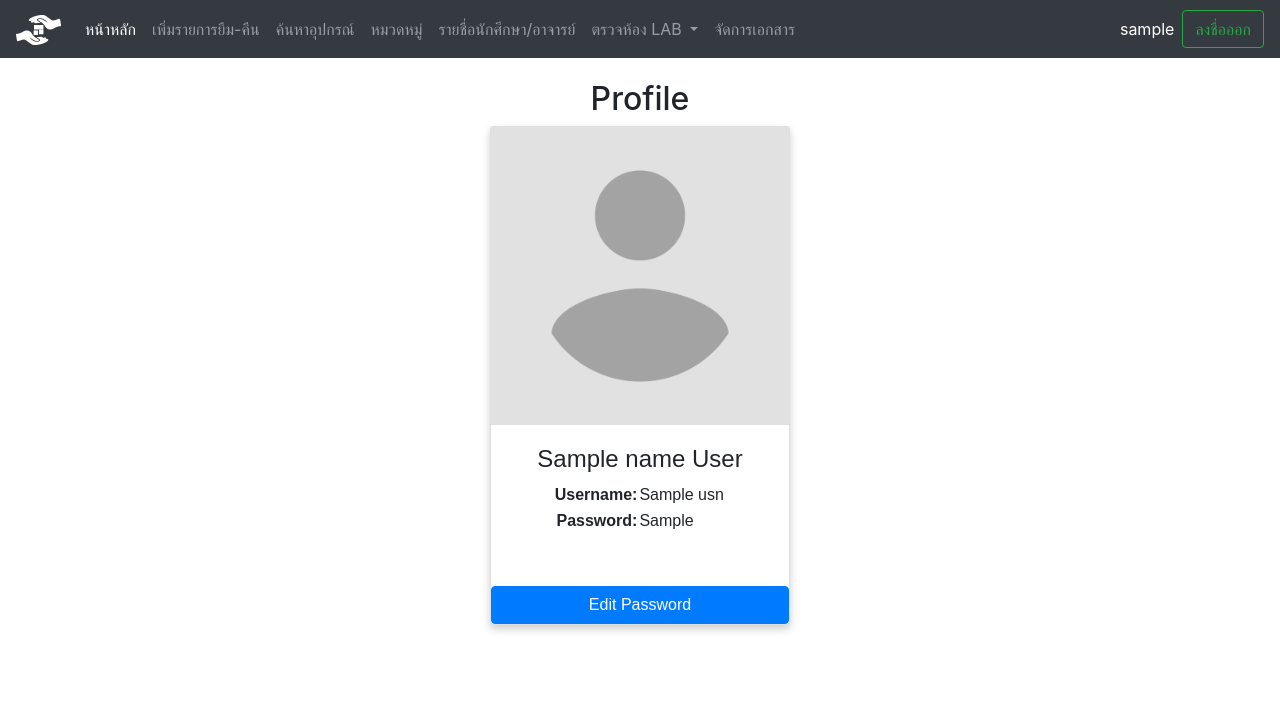
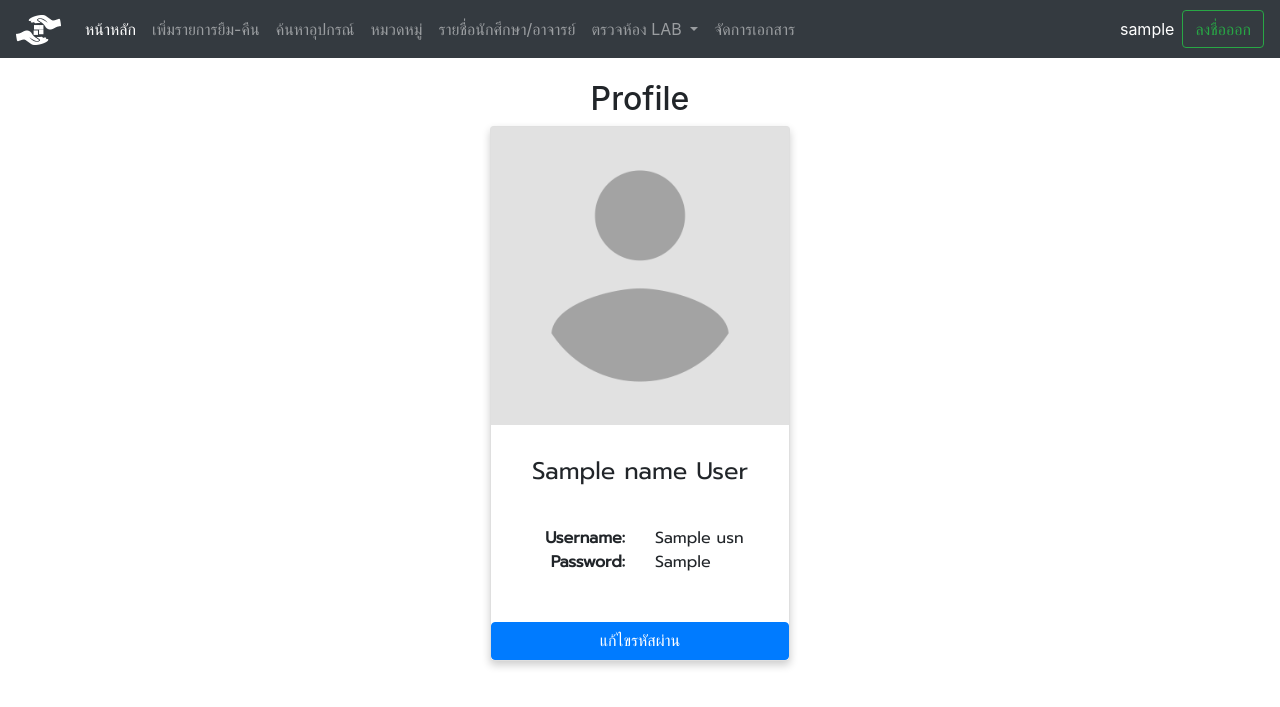
Before and after one commit to boom102155/python-work, a Flask app: template templates/profile.html in a window 1280 px wide. Shown: the top 707 px of the page. Run offline with Flask 2, Linux system fonts and the light colour scheme; the template is opened without the code that fills it: most values are stand-ins (such as "Sample title", 1, 10 or a date in 2020); some libraries are stand-ins or nearby versions.

Commit message:
Update (2) 28/3/2561
Update (2) 28/3/2561

```diff
--- a/templates/index.html
+++ b/templates/index.html
@@ -140,7 +140,9 @@
                     <div style="text-align: left; padding-bottom: 1rem;">
                         <h4>สวัสดี</h4>
                     </div>
-                    <h4 style="padding-bottom: 2rem;">{{ username }}</h4>
+                        <h4 style="padding-bottom: 2rem;">
+                            <a href="profile" style="text-decoration: none; color: #EEEEEE;">{{ username }}</a>
+                        </h4>
                     <button class="btn btn-default hvr-grow" type="submit" id="btnLogout">ลงชื่อออก</button>
                     <script type="text/javascript">
                         $('#btnLogout').click(function(){
--- a/templates/profile.html
+++ b/templates/profile.html
@@ -5,6 +5,7 @@
 	<meta charset="utf-8" />
     <meta name="viewport" content="width=device-width, initial-scale=1, shrink-to-fit=no"/>
 
+    <link href="https://fonts.googleapis.com/css?family=Prompt" rel="stylesheet">
 	<link rel="stylesheet" href="https://maxcdn.bootstrapcdn.com/bootstrap/4.0.0-beta.2/css/bootstrap.min.css">
     <script type="text/javascript" src="{{ url_for('static',filename="js/jquery.js")}}"></script>
     <script type="text/javascript" src="https://cdnjs.cloudflare.com/ajax/libs/popper.js/1.12.3/umd/popper.min.js"></script>
@@ -18,6 +19,11 @@
 		  text-align: center;
 		  font-family: arial;
 		}
+
+		body {
+			padding-top: 5rem;
+			padding-bottom: 5rem;
+		}
 	</style>
 
 	<script type="text/javascript">
@@ -30,7 +36,7 @@
 	 	});
 	</script>
 </head>
-<body style="padding-top: 5rem; padding-bottom: 5rem;">
+<body>
 	<!-- ++++++++++++++++++++++navbar++++++++++++++++++++++ -->
 	<nav class="navbar navbar-expand-lg navbar-dark fixed-top bg-dark">
         <a class="navbar-brand" href="\index">
@@ -107,38 +113,50 @@
 <div class="card">
   	<img src="{{ url_for('static',filename="imgs/avapro.png")}}" alt="profile image" style="width:100%">
 
-  	<h4 style="padding-top: 20px;">
-  		<div id="n" style="display: inline;">
+  	<h4 style="padding-top: 2rem; padding-bottom: 2rem;">
+  		<div id="n" style="display: inline; font-family: 'Prompt', sans-serif;">
   			{{ name }}
   		</div>
-  		<div id="surn" style="display: inline;">
+  		<div id="surn" style="display: inline; font-family: 'Prompt', sans-serif;">
   			{{ surname }}
   		</div>
   	</h4>
 
-  	<table width="100%">
-  		<tr>
-  			<td style="text-align: right; font-weight: bold;">Username:</td>
-  			<td style="text-align: left;">{{ usn }}</td>
-  		</tr>
-  		<tr>
-  			<td style="text-align: right; font-weight: bold;">Password:</td>
-  			<td style="text-align: left;">
-  				<div id="passw">{{ pw }}</div>
-  				<input type="text" placeholder="รหัสผ่านปัจจุบัน" id="txtpw" class="form-control" autocomplete="off" />
-  			</td>
-  		</tr>
-  		<tr>
-  			<td>&nbsp;</td>
-  			<td><input type="password" placeholder="รหัสผ่านใหม่" id="txtnewpw" class="form-control" autocomplete="off" /></td>
-  		</tr>
-  		<tr>
-  			<td>&nbsp;</td>
-  			<td><input type="password" placeholder="ยืนยันรหัสผ่าน" id="txtconfirmpw" class="form-control" autocomplete="off" /></td>
-  		</tr>
-  	</table>
+  	<div class="row" style="font-family: 'Prompt', sans-serif;">
+  		<div class="col-12 col-md-6" style="text-align: right; font-weight: bold;">
+  			Username:
+  		</div>
+  		<div class="col-12 col-md-6" style="text-align: left;">
+  			{{ usn }}
+  		</div>
+  	</div>
+  	<div class="row">
+  		<div class="col-12 col-md-6" style="font-family: 'Prompt', sans-serif; text-align: right; font-weight: bold;">
+  			Password:
+  		</div>
+  		<div class="col-12 col-md-6" style="text-align: left;">
+  			<div id="passw" style="font-family: 'Prompt', sans-serif;">{{ pw }}</div>
+  			<input type="text" placeholder="รหัสผ่านปัจจุบัน" id="txtpw" class="form-control" autocomplete="off" />
+  		</div>
+  	</div>
+  	<div class="row">
+  		<div class="col-12 col-md-6">
+  			&nbsp;
+  		</div>
+  		<div class="col-12 col-md-6">
+  			<input type="password" placeholder="รหัสผ่านใหม่" id="txtnewpw" class="form-control" autocomplete="off" />
+  		</div>
+  	</div>
+  	<div class="row">
+  		<div class="col-12 col-md-6">
+  			&nbsp;
+  		</div>
+  		<div class="col-12 col-md-6">
+  			<input type="password" placeholder="ยืนยันรหัสผ่าน" id="txtconfirmpw" class="form-control" autocomplete="off" />
+  		</div>
+  	</div>
 
- 	<button class="btn btn-primary" type="submit" value="submit" id="btnEdit">Edit Password</button>
+ 	<button class="btn btn-primary" type="submit" value="submit" id="btnEdit">แก้ไขรหัสผ่าน</button>
  	<script type="text/javascript">
 		$('#btnEdit').click(function() {
 			var currentpw = document.getElementById("passw");
@@ -163,8 +181,8 @@
 	</script>
 
 	<div class="btn-group btn-group-justified">
-		<button class="btn btn-success" type="submit" value="submit" id="btnDone" style="width: 150px;">Done</button>
-		<button class="btn btn-danger" type="submit" value="submit" id="btnCancel" style="width: 150px;">Cancel</button>
+		<button class="btn btn-success" type="submit" value="submit" id="btnDone" style="width: 150px;">ตกลง</button>
+		<button class="btn btn-danger" type="submit" value="submit" id="btnCancel" style="width: 150px;">ยกเลิก</button>
 	</div>
 
 	<script type="text/javascript">
```
